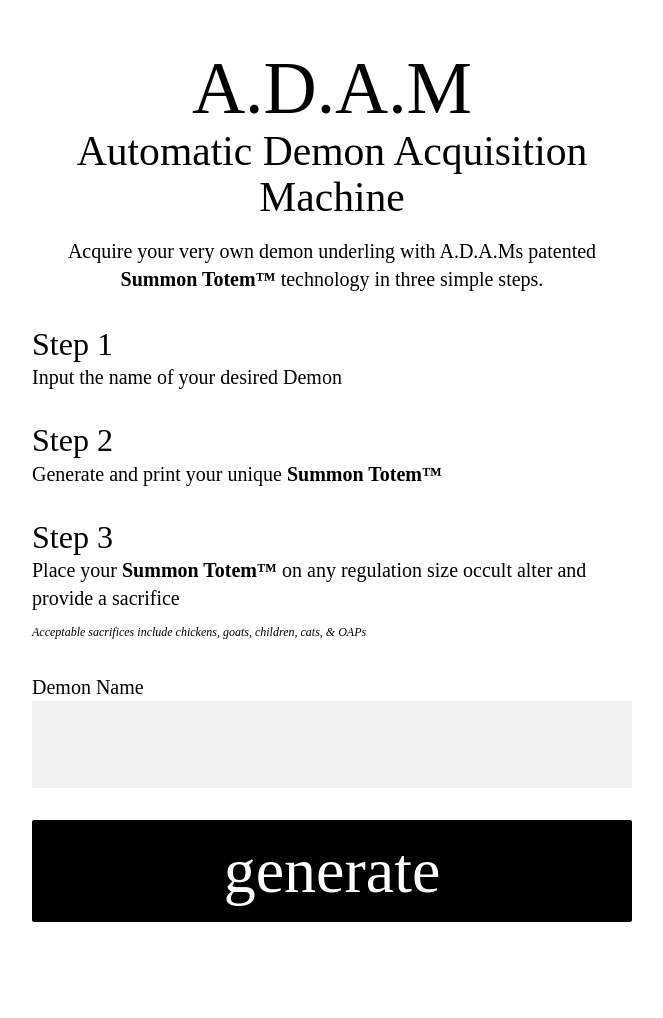
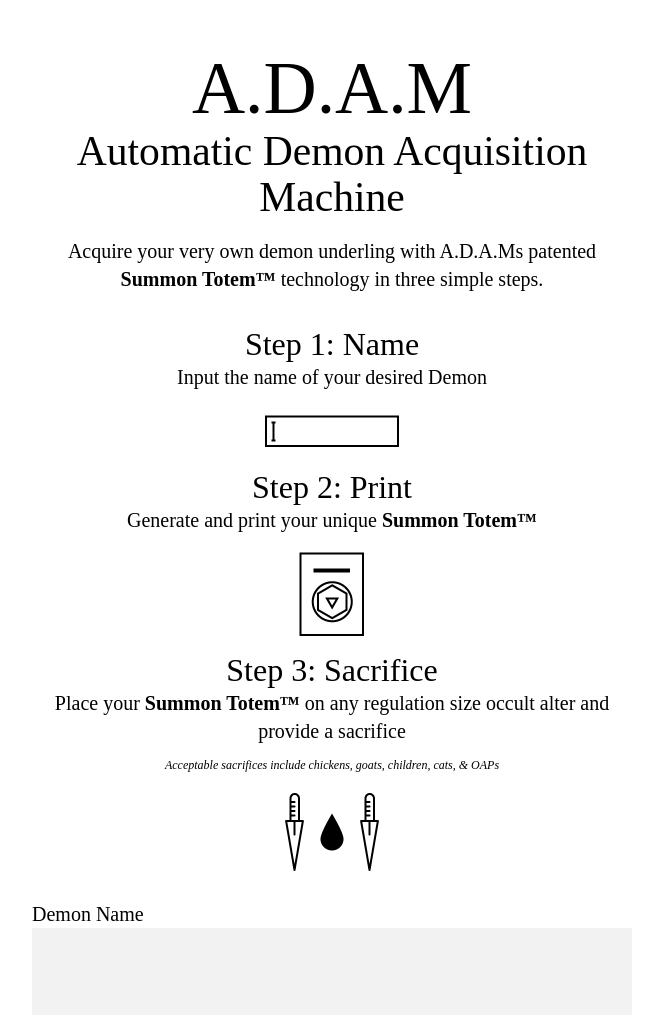
Before and after one commit to markdurrant/points, a website: page app/index.html in a window 1280 px wide. Shown: the top 1018 px of the page, without its empty margins (308-971 px from the left). Drawn offline with nearby package versions, Linux system fonts and the light colour scheme.

Commit message:
add images

```diff
--- a/app/index.html
+++ b/app/index.html
@@ -24,15 +24,18 @@
         <p>Acquire your very own demon underling with A.D.A.Ms patented <b>Summon Totem&#0153;</b> technology in three simple steps.</p>
 
         <div class="steps">
-          <h3 class="alpha">Step 1</h3>
+          <h3 class="alpha">Step 1: Name</h3>
           <p>Input the name of your desired Demon</p>
+          <img src="img/name.png" style="margin: -40px 0 -20px;" width="200px">
 
-          <h3 class="alpha">Step 2</h3>
+          <h3 class="alpha">Step 2: Print</h3>
           <p>Generate and print your unique <b>Summon Totem&#0153;</b></p>
+          <img src="img/print.png" style="margin: -20px 0 0;" width="200px">
 
-          <h3 class="alpha">Step 3</h3>
+          <h3 class="alpha">Step 3: Sacrifice</h3>
           <p>Place your <b>Summon Totem&#0153;</b> on any regulation size occult alter and provide a sacrifice</p>
           <p class="small">Acceptable sacrifices include chickens, goats, children, cats, & OAPs</p>
+          <img src="img/sacrifice.png" style="margin: -10px 0 -20px;" width="200px">
         </div>
 
         <p class="label">Demon Name</p>
--- a/app/sass/styles.scss
+++ b/app/sass/styles.scss
@@ -69,7 +69,6 @@ h3{
 
 .steps{
   margin: 2em 0;
-  text-align: left;
 
   p{
     margin-bottom: 1.5em;
@@ -133,3 +132,7 @@ button{
   margin-top: 1em;
   display: block;
 }
+
+img{
+  // margin-left: 100px;
+}
```
Also changed, not shown: app/css/styles.css, app/img/name.png (added), app/img/print.png (added), app/img/sacrifice.png (added).
